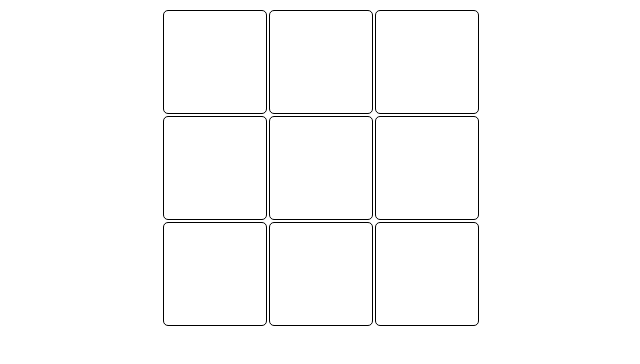
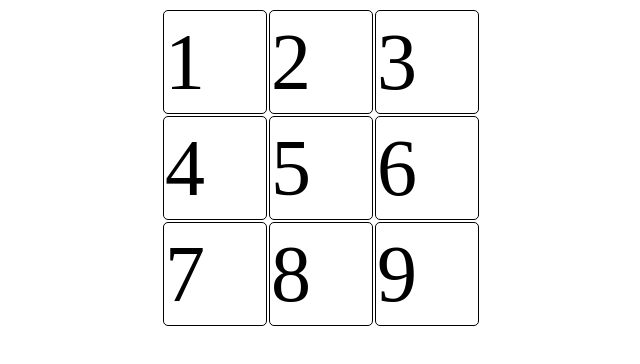
Before and after one commit to seanpoul/project-TicTacToe, a plain HTML site: page index.html in a window 1280 px wide. Shown: the whole page, without its empty margins (319-959 px from the left). Drawn offline with Linux system fonts and the light colour scheme.

Commit message:
Add for loop to put numbers in each table cell.

```diff
--- a/index.html
+++ b/index.html
@@ -3,30 +3,30 @@
 
 <head>
     <meta charset="UTF-8">
-    <meta http-equiv="X-UA-Compatible" content="IE=edge">
+    <meta http-equiv="X-UA-Compatible">
     <meta name="viewport" content="width=device-width, initial-scale=1.0">
-    <script src="script.js"></script>
-    <link rel="stylesheet" href="style.css">
+    <script src="script.js" defer></script>
+    <link rel="stylesheet" href="style.css" defer>
     <title>Project: Tic-Tac-Toe</title>
 </head>
 
 <body>
     <table>
-        <tbody>
+        <tbody id="gameboard">
             <tr>
-                <td id="zeroZero"></td>
-                <td id="zeroOne"></td>
-                <td id="zeroTwo"></td>
+                <td class="marker" id="zeroZero"></td>
+                <td class="marker" id="zeroOne"></td>
+                <td class="marker" id="zeroTwo"></td>
             </tr>
             <tr>
-                <td id="oneZero"></td>
-                <td id="oneOne"></td>
-                <td id="oneTwo"></td>
+                <td class="marker" id="oneZero"></td>
+                <td class="marker" id="oneOne"></td>
+                <td class="marker" id="oneTwo"></td>
             </tr>
             <tr>
-                <td id="twoZero"></td>
-                <td id="twoOne"></td>
-                <td id="twoTwo"></td>
+                <td class="marker" id="twoZero"></td>
+                <td class="marker" id="twoOne"></td>
+                <td class="marker" id="twoTwo"></td>
             </tr>
         </tbody>
     </table>
--- a/script.js
+++ b/script.js
@@ -0,0 +1,9 @@
+(function generateGameboard() {
+    const gameboard = document.querySelectorAll('td');
+    const gameboardCells = [1, 2, 3, 4, 5, 6, 7, 8, 9];
+    let gameboardArray = Array.from(gameboard);
+
+    for (i = 0; i < gameboardCells.length; i++) {
+        gameboardArray[i].textContent = gameboardCells[i]
+    }
+})();
--- a/style.css
+++ b/style.css
@@ -1,6 +1,6 @@
-table{
+table {
     display: grid;
-    justify-content: center;
+    place-items: center;
 }
 
 td {
@@ -8,4 +8,5 @@ td {
     border-radius: 5px;
     height: 100px;
     width: 100px;
+    font-size: 80px;
 }
```
